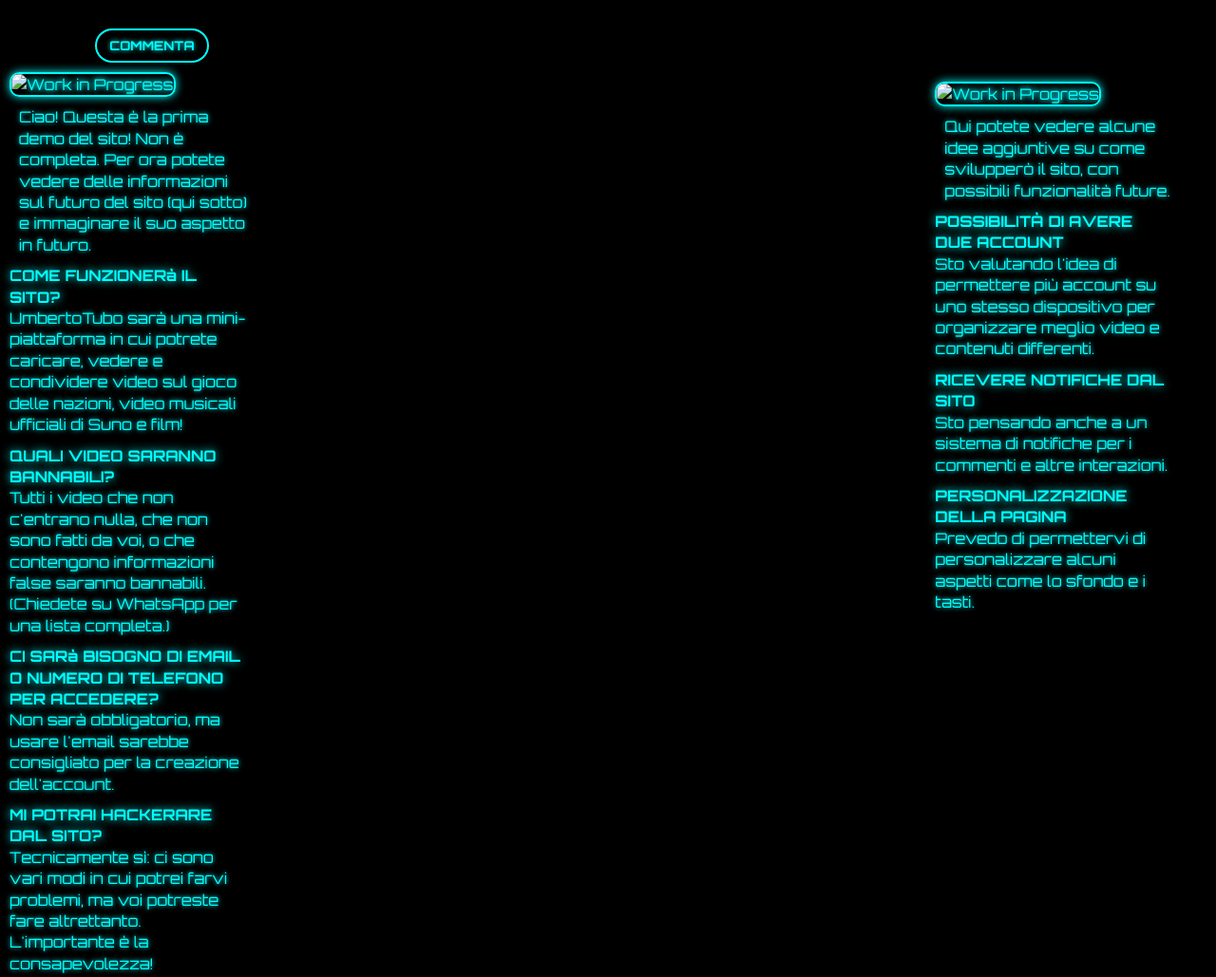
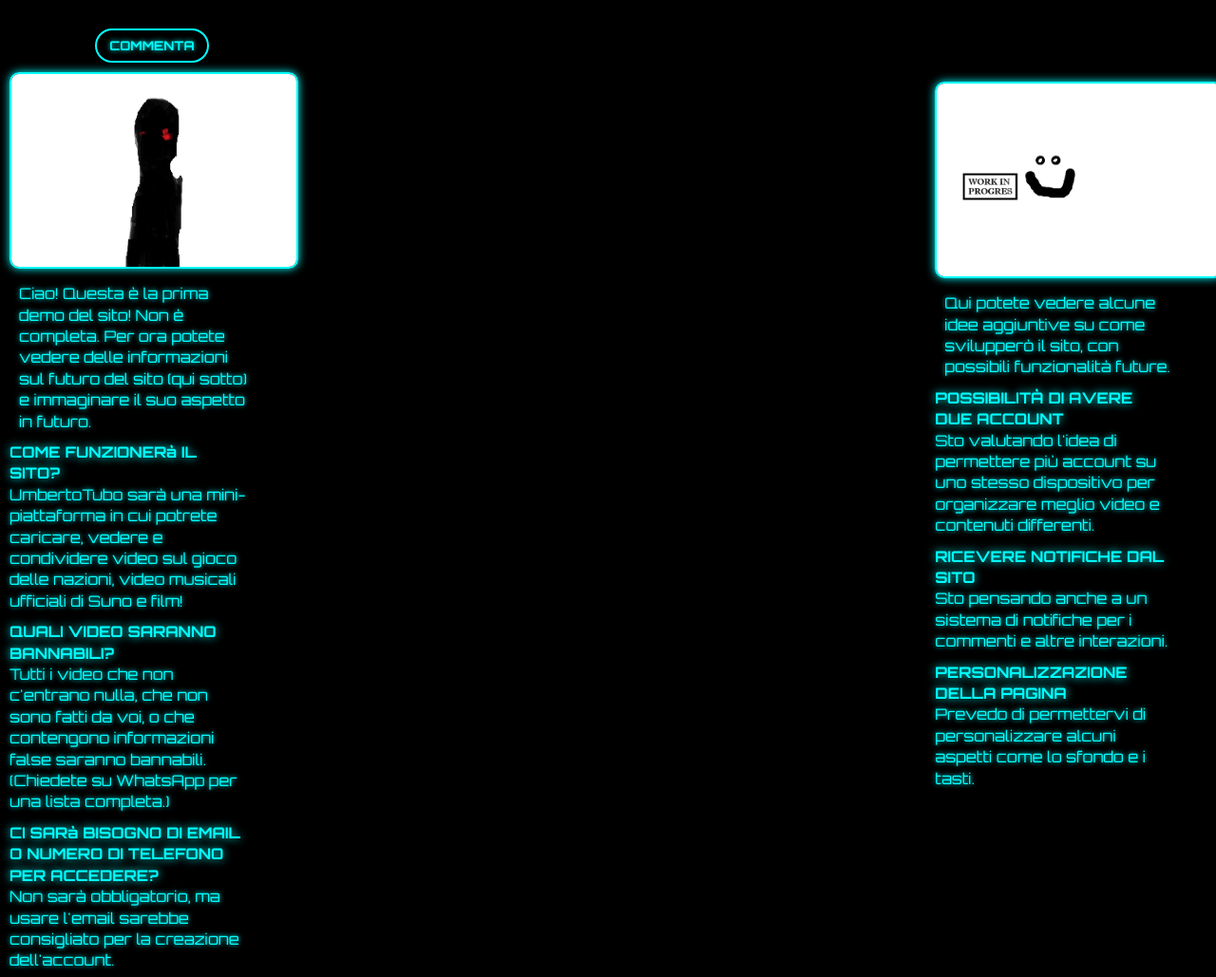
Before and after one commit to UmbertoTuboTeam/UmbertoTuboDemoOfficial, a plain HTML site: page WelcomePageAnnuncation.html in a window 1280 px wide. Shown: the top 1029 px of the page at 95% size. Drawn offline with Linux system fonts and the light colour scheme; a script that the page names is missing.

Commit message:
WelcomePageAnnuncation.html

```diff
--- a/WelcomePageAnnuncation.html
+++ b/WelcomePageAnnuncation.html
@@ -153,7 +153,7 @@
     </div>
     <div class="infos">
       <div class="DevGreeting">
-        <img class="DevAvatarHome" src="images1/creature1.png" alt="Work in Progress">
+        <img class="DevAvatarHome" src="creature1.png" alt="Work in Progress">
         <p class="DevMessage1">
           Ciao! Questa è la prima demo del sito! Non è completa. Per ora potete vedere
           delle informazioni sul futuro del sito (qui sotto) e immaginare il suo
@@ -195,7 +195,7 @@
 
     <div class="infos2">
       <div class="DevGreeting">
-        <img class="DevAvatarHome" src="images1/WorkInProgress.png" alt="Work in Progress">
+        <img class="DevAvatarHome" src="WorkInProgress.png" alt="Work in Progress">
         <p class="DevMessage2">
           Qui potete vedere alcune idee aggiuntive su come svilupperò il sito,
           con possibili funzionalità future.
```
